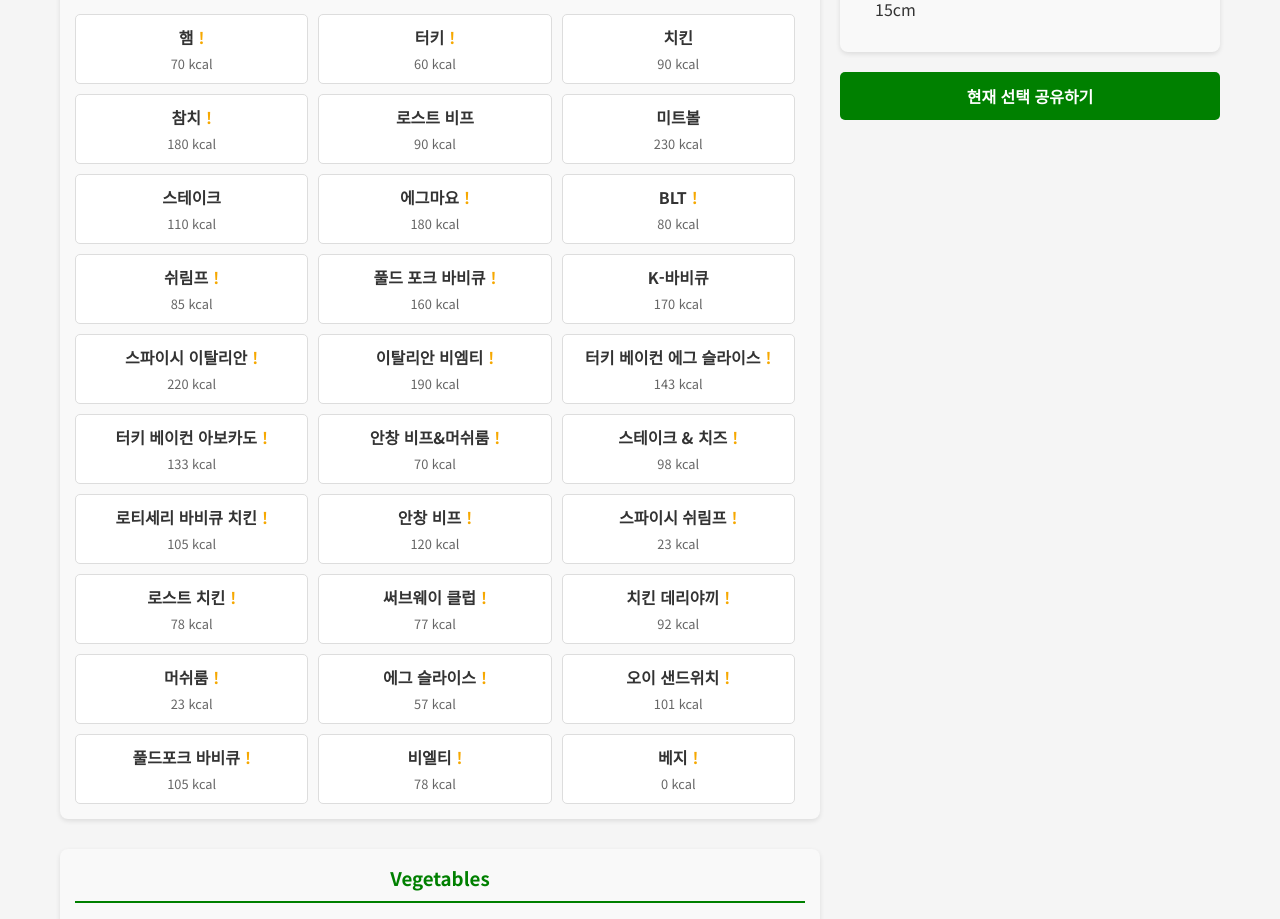
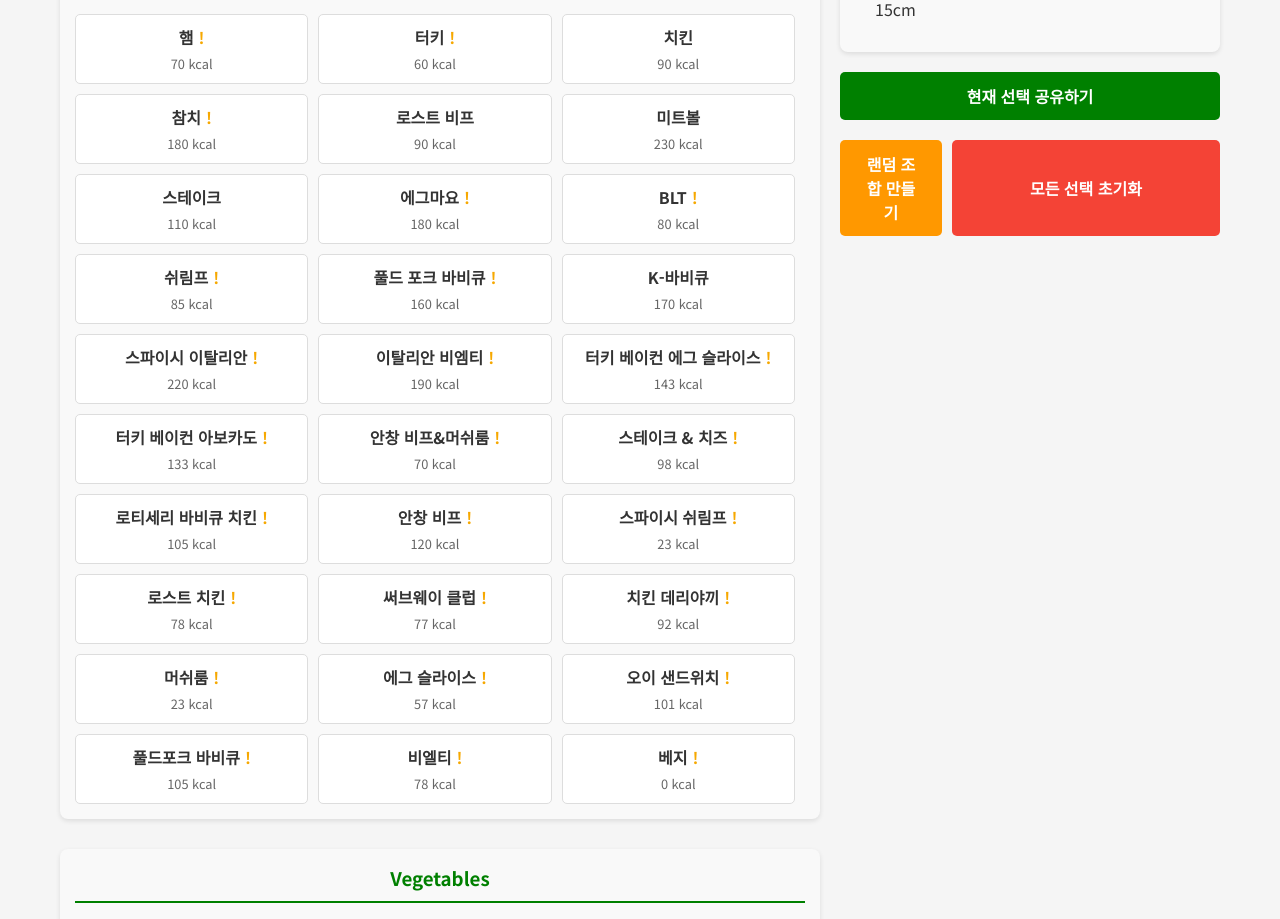
Before and after one commit to niceguy61/subway_calculator, a React (Create React App) app: page / in a window 1280 px wide. Shown: the part 900-1819 px from the top of the page. Built offline with nearby package versions, Linux system fonts and the light colour scheme.

Commit message:
랜덤 & 리셋 버튼 추가

```diff
--- a/src/App.css
+++ b/src/App.css
@@ -422,7 +422,7 @@
   text-align: center;
 }
 
-.share-button {
+.share-button, .random-button {
   background-color: #008000;
   color: white;
   border: none;
@@ -435,10 +435,45 @@
   font-size: 1em;
 }
 
-.share-button:hover {
+.share-button:hover, .random-button:hover {
   background-color: #006600;
   transform: translateY(-2px);
   box-shadow: 0 4px 8px rgba(0, 0, 0, 0.1);
+}
+
+.random-button {
+  background-color: #ff9800;
+  margin-top: 10px;
+}
+
+.random-button:hover {
+  background-color: #f57c00;
+}
+
+.reset-button {
+  background-color: #f44336;
+  color: white;
+  border: none;
+  border-radius: 5px;
+  padding: 12px 20px;
+  font-weight: bold;
+  cursor: pointer;
+  transition: all 0.3s ease;
+  width: 100%;
+  font-size: 1em;
+  margin-top: 10px;
+}
+
+.reset-button:hover {
+  background-color: #d32f2f;
+  transform: translateY(-2px);
+  box-shadow: 0 4px 8px rgba(0, 0, 0, 0.1);
+}
+
+.button-group {
+  display: flex;
+  gap: 10px;
+  margin-top: 10px;
 }
 
 /* 푸터 영역 */
--- a/src/App.js
+++ b/src/App.js
@@ -9,6 +9,8 @@ import DataSourceInfo from './components/DataSourceInfo';
 import ShareLink from './components/ShareLink';
 import CalorieCounter from './components/CalorieCounter';
 import UpdateNotes from './components/UpdateNotes';
+import RandomSelector from './components/RandomSelector';
+import ResetButton from './components/ResetButton';
 import subwayData from './data/subwayData.json';
 
 function App() {
@@ -349,6 +351,53 @@ function App() {
           </div>
 
           <ShareLink selectedItems={selectedItems} selectedSize={selectedSize} />
+
+          <div className="button-group">
+            <RandomSelector
+              subwayData={subwayData}
+              onRandomSelect={(randomItems) => {
+                setSelectedSize(randomItems.size);
+                setSelectedBread(randomItems.bread);
+                setSelectedMeats(randomItems.meat);
+                setSelectedVegetables(randomItems.vegetables);
+                setSelectedCheeses(randomItems.cheese);
+                setSelectedSauces(randomItems.sauce);
+
+                // 첫 번째 섹션으로 스크롤
+                if (sizeRef.current) {
+                  sizeRef.current.scrollIntoView({
+                    behavior: 'smooth',
+                    block: 'start'
+                  });
+                }
+              }}
+            />
+
+            <ResetButton
+              onReset={() => {
+                // 기본값으로 초기화
+                setSelectedSize(subwayData.sizes[0]); // 15cm
+                setSelectedBread([]);
+                setSelectedMeats([]);
+                setSelectedVegetables([]);
+
+                // 치즈와 소스는 '선택 안함' 옵션으로 설정
+                const noCheese = subwayData.cheeses.find(cheese => cheese.id === 'no_cheese');
+                if (noCheese) setSelectedCheeses([noCheese]);
+
+                const noSauce = subwayData.sauces.find(sauce => sauce.id === 'no_sauce');
+                if (noSauce) setSelectedSauces([noSauce]);
+
+                // 첫 번째 섹션으로 스크롤
+                if (sizeRef.current) {
+                  sizeRef.current.scrollIntoView({
+                    behavior: 'smooth',
+                    block: 'start'
+                  });
+                }
+              }}
+            />
+          </div>
         </div>
       </div>
 
--- /dev/null
+++ b/src/components/RandomSelector.js
@@ -0,0 +1,51 @@
+import React from 'react';
+
+const RandomSelector = ({ subwayData, onRandomSelect }) => {
+  const generateRandomCombination = () => {
+    // 랜덤 선택 로직
+    const randomSize = subwayData.sizes[Math.floor(Math.random() * subwayData.sizes.length)];
+    const randomBread = subwayData.breads[Math.floor(Math.random() * subwayData.breads.length)];
+    const randomMeat = subwayData.meats[Math.floor(Math.random() * subwayData.meats.length)];
+
+    // 채소는 0~5개 랜덤 선택
+    const vegCount = Math.floor(Math.random() * 6);
+    const shuffledVegetables = [...subwayData.vegetables].sort(() => 0.5 - Math.random());
+    const randomVegetables = shuffledVegetables.slice(0, vegCount);
+
+    // 치즈는 선택 안함 포함해서 랜덤 선택
+    const randomCheese = subwayData.cheeses[Math.floor(Math.random() * subwayData.cheeses.length)];
+
+    // 소스는 0~3개 랜덤 선택
+    const sauceCount = Math.floor(Math.random() * 4);
+    const shuffledSauces = [...subwayData.sauces]
+      .filter(sauce => sauce.id !== 'no_sauce') // '선택 안함' 옵션 제외
+      .sort(() => 0.5 - Math.random());
+
+    // 소스를 선택하지 않을 확률 30%
+    const randomSauces = Math.random() < 0.3
+      ? [subwayData.sauces.find(sauce => sauce.id === 'no_sauce')]
+      : shuffledSauces.slice(0, sauceCount);
+
+    return {
+      size: randomSize,
+      bread: [randomBread],
+      meat: [randomMeat],
+      vegetables: randomVegetables,
+      cheese: [randomCheese],
+      sauce: randomSauces.length > 0 ? randomSauces : [subwayData.sauces.find(sauce => sauce.id === 'no_sauce')]
+    };
+  };
+
+  return (
+    <div className="random-selector">
+      <button
+        className="random-button"
+        onClick={() => onRandomSelect(generateRandomCombination())}
+      >
+        랜덤 조합 만들기
+      </button>
+    </div>
+  );
+};
+
+export default RandomSelector;
--- /dev/null
+++ b/src/components/ResetButton.js
@@ -0,0 +1,14 @@
+import React from 'react';
+
+const ResetButton = ({ onReset }) => {
+  return (
+    <button
+      className="reset-button"
+      onClick={onReset}
+    >
+      모든 선택 초기화
+    </button>
+  );
+};
+
+export default ResetButton;
```
Also changed, not shown: 1 other file (tests, documents, lock files or other folders).
